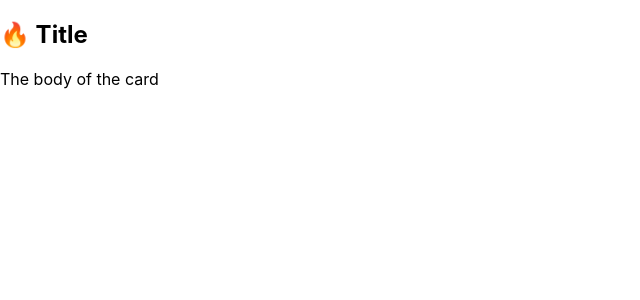
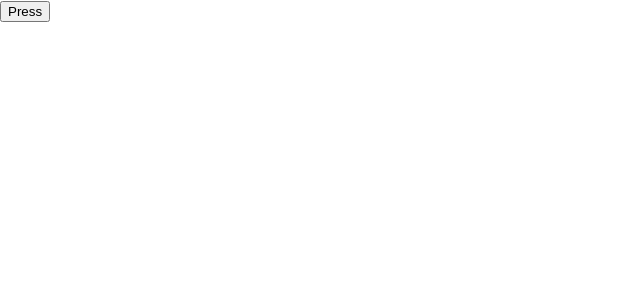
Before and after one commit to spacemonkey1101/fireship-react-challenges, a React (Create React App) app: page / in a window 1280 px wide. Shown: the top 300 px of the page, without its empty margins (0-640 px from the left). Built offline with nearby package versions, Linux system fonts and the light colour scheme.

Commit message:
conditional rendering challenge

```diff
--- a/src/App.js
+++ b/src/App.js
@@ -1,23 +1,23 @@
+import { useState } from "react";
 import "./App.css";
 
-function Icon() {
-  return <span>🔥</span>;
-}
-
-function Card(props) {
+function LoadingButton({ state, onClick, label }) {
   return (
-    <div>
-      <h2> {props.icon} Title</h2>
-      {props.children}
-    </div>
+    <button onClick={onClick} type="button">
+      {state ? <div className="loader" /> : label}{" "}
+    </button>
   );
 }
 function App() {
+  const [isLoading, setIsLoading] = useState(false);
+
   return (
     <>
-      <Card icon={<Icon />}>
-        <p>The body of the card</p>
-      </Card>
+      <LoadingButton
+        state={isLoading}
+        onClick={() => setIsLoading(!isLoading)}
+        label="Press"
+      ></LoadingButton>
     </>
   );
 }
```
